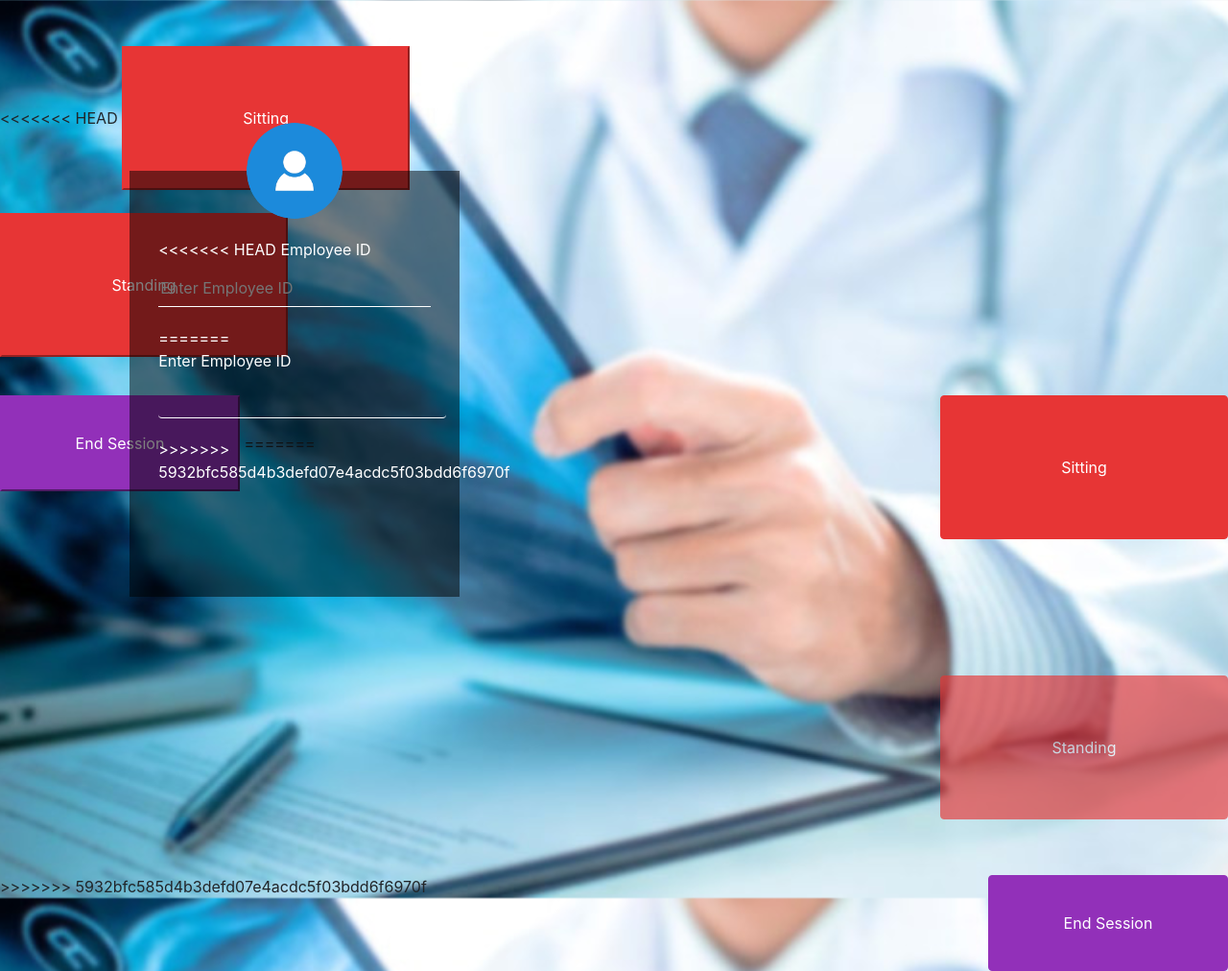
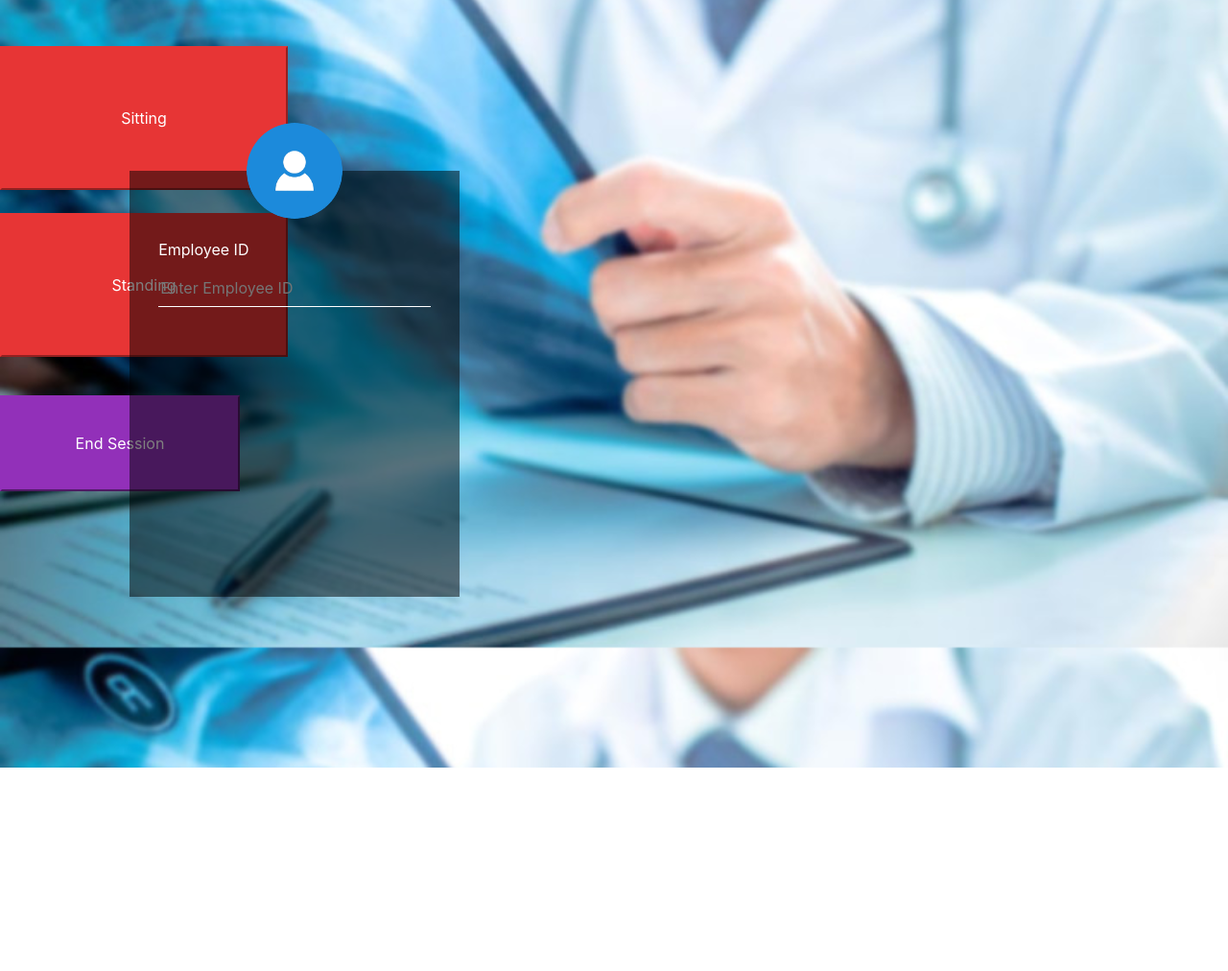
Before and after one commit to Anum7/SitBit, a website: page Web App/SitBit/index.html in a window 1280 px wide. Shown: the whole page at 96% size. After the commit the page ends 800 px from the top, so only its background shows below. Drawn offline with nearby package versions, Linux system fonts and the light colour scheme.

Commit message:
fixed weird errors on web app page

```diff
--- a/Web App/SitBit/index.html
+++ b/Web App/SitBit/index.html
@@ -33,32 +33,19 @@
       <div class="login-box">
         <img src="avatar.png" class="avatar">
       <form>
-<<<<<<< HEAD
         <label for="idBox"> Employee ID </label>
         <input type="text" placeholder="Enter Employee ID" id="idBox">
-=======
-         <div class="form-group">
-            <label for="idBox"> Enter Employee ID </label>
-            <input type="text" style= "width: 300px" class="form-control" id="idBox">
-         </div>
->>>>>>> 5932bfc585d4b3defd07e4acdc5f03bdd6f6970f
       </form>
       </div>
 
       <br><br>
-<<<<<<< HEAD
+
       <button id="sitting" value="button text" onclick = "sitting()" type="button" class="record-buttons"> Sitting </button>
       <br><br>
       <p><button id="standing" value="button text" onclick = "standing()" type="button" class="record-buttons" disabled="true"> Standing </button></p>
       <br>
       <button type="button" class="submit-button" onclick = "loadDatabase()"> End Session </button>
-=======
-      <button id="sitting" value="button text" onclick = "sitting()" type="button" class="btn btn-primary" style="width: 300px; height: 150px; background-color:rgb(231, 53, 53);color:white; border-color:rgb(231, 53, 53); position: absolute; right: 0"> Sitting </button>
-      <br><br><br><br><br><br><br><br><br>
-      <p><button id="standing" value="button text" onclick = "standing()" type="button" class="btn btn-primary" style="width: 300px; height: 150px; background-color:rgb(231, 53, 53);color:white; border-color:rgb(231, 53, 53); position: absolute; right: 0" disabled="true"> Standing </button></p>
-      <br><br><br> <br> <br><br><br><br>
-      <button type="button" style="width: 250px; height: 100px; background-color:rgb(146, 48, 185);color:white; border-color:rgb(146, 48, 185); position: absolute; right: 0" class="btn btn-primary" onclick = "loadDatabase()"> End Session </button>
->>>>>>> 5932bfc585d4b3defd07e4acdc5f03bdd6f6970f
+
       <script>
          //disable buttons not in use
 
```
